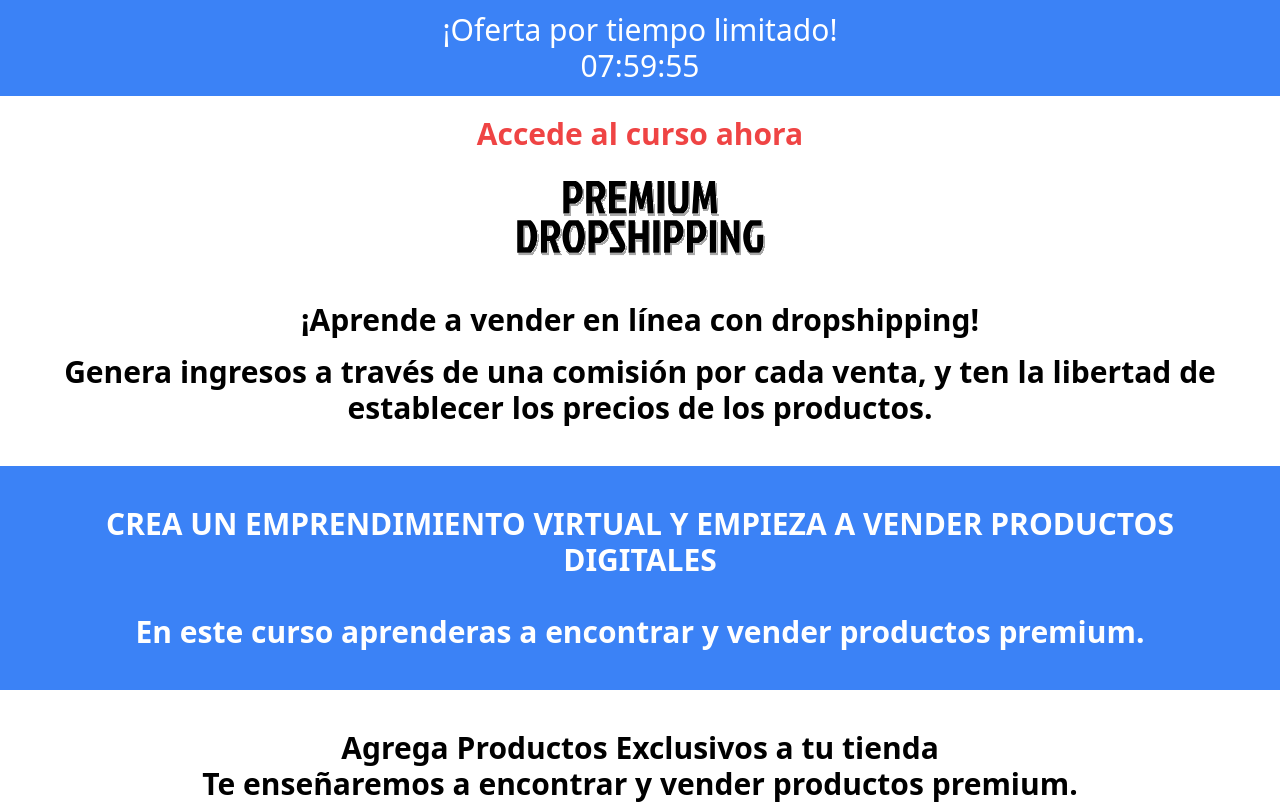
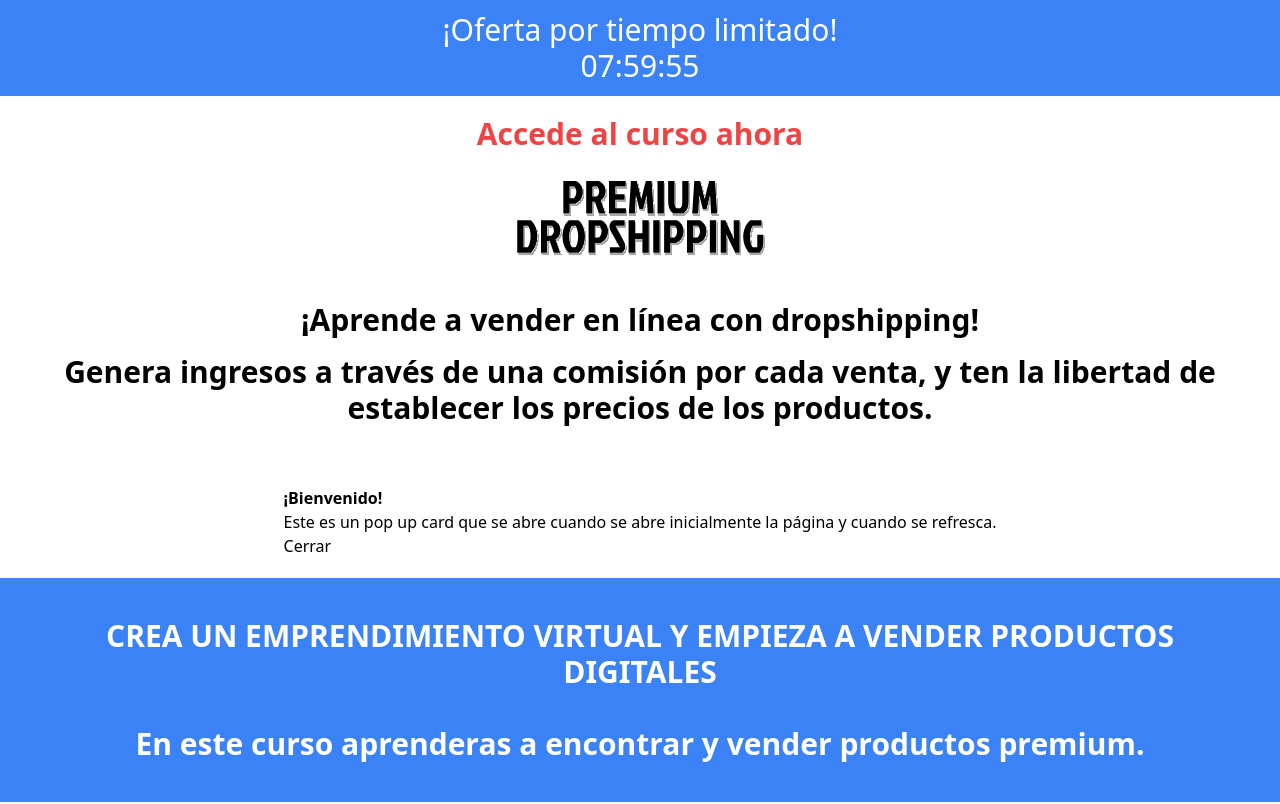
Before and after one commit to sarmiente/Landing_Premium, a Next.js app: page / in a window 1280 px wide. Shown: the top 804 px of the page. Built offline with nearby package versions, Linux system fonts and the light colour scheme.

Commit message:
3 files modified, 1 added

```diff
--- /dev/null
+++ b/Components/ModalCard.js
@@ -0,0 +1,46 @@
+import React, { useState } from 'react';
+import { motion } from 'framer-motion';
+
+const ModalCard = () => {
+  const [isVisible, setIsVisible] = useState(true);
+
+  return (
+    <motion.div
+      initial={{
+        y: -200,
+        opacity: 0,
+      }}
+      animate={{
+        y: 0,
+        opacity: 1,
+        duration: 1000,
+      }}
+      exit={{
+        y: -200,
+        opacity: 0,
+        duration: 1000,
+      }}
+      onEnter={() => setIsVisible(true)}
+      onExit={() => setIsVisible(false)}
+      className={`flex flex-col justify-center items-center w-full h-screen bg-gray-100 px-5 py-10 fixed z-50 inset-0 overflow-y-auto`}
+    >
+      {isVisible && (
+        <div className={`bg-white rounded-lg border border-gray-300 p-5`}>
+          <h1 className="text-2xl font-semibold">¡Bienvenido!</h1>
+          <p>
+            Este es un pop up card que se abre cuando se abre inicialmente la
+            página y cuando se refresca.
+          </p>
+          <button
+            className="btn btn-primary"
+            onClick={() => setIsVisible(false)}
+          >
+            Cerrar
+          </button>
+        </div>
+      )}
+    </motion.div>
+  );
+};
+
+export default ModalCard;
--- a/package.json
+++ b/package.json
@@ -8,6 +8,8 @@
     "start": "next start"
   },
   "dependencies": {
+    "@heroicons/react": "^2.0.18",
+    "framer-motion": "^10.16.1",
     "next": "^13.0.6",
     "react": "^18.2.0",
     "react-dom": "^18.2.0"
--- a/pages/index.js
+++ b/pages/index.js
@@ -1,8 +1,10 @@
 import Head from 'next/head';
 import Contador from '../Components/Contador';
+
 import Image from 'next/image';
 import Logo from '../public/assets/premiumdrop.svg';
 import Flecha from '../public/assets/flecha.svg';
+import ModalCard from '../Components/ModalCard';
 
 export default function Home() {
   return (
@@ -14,6 +16,7 @@ export default function Home() {
       <div className="text-center p-3 bg-blue-500 text-white text-xl lg:text-3xl mb-5">
         <Contador />
       </div>
+
       <h1 className="font-semibold text-xl lg:text-3xl text-center text-red-500">
         Accede al curso ahora
       </h1>
@@ -30,6 +33,8 @@ export default function Home() {
           </p>
         </main>
       </div>
+
+      <ModalCard />
       <div className="container mx-auto bg-blue-500 p-10 font-semibold text-xl lg:text-3xl text-center text-white">
         <h2>
           CREA UN EMPRENDIMIENTO VIRTUAL Y EMPIEZA A VENDER PRODUCTOS DIGITALES
```
Also changed, not shown: 1 other file (tests, documents, lock files or other folders).
